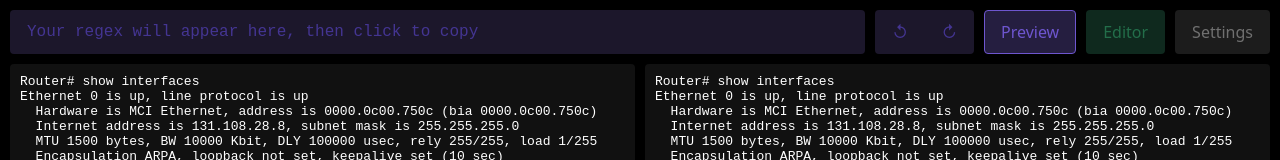
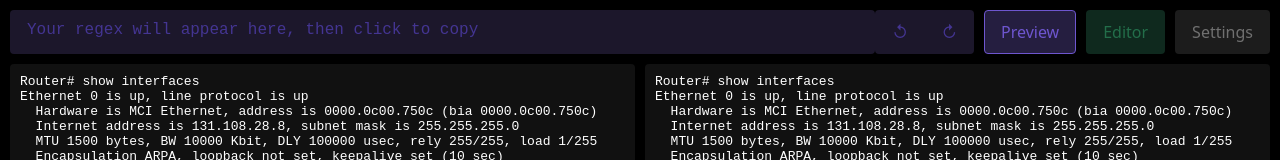
Before and after one commit to ricardocasares/regexgen, a React (Vite) app: page / in a window 1280 px wide. Shown: the top 160 px of the page. Built offline with nearby package versions, Linux system fonts and the light colour scheme; what react-string-replace-recursively would draw is missing.

Commit message:
better stack component

```diff
--- a/src/components/App/App.tsx
+++ b/src/components/App/App.tsx
@@ -17,10 +17,10 @@ export default function App() {
 
   return (
     <CoreProvider>
-      <Stack vh ps sm>
-        <Stack h sm className={css.sticky}>
+      <Stack vh ps gap="sm">
+        <Stack h className={css.sticky}>
           <ReExp />
-          <Stack h sm start>
+          <Stack h gap="sm" start>
             <TimeTravel />
             <Toggle
               on={previewOn}
@@ -42,7 +42,7 @@ export default function App() {
           </Stack>
         </Stack>
         {settingsOn && <Settings />}
-        <Stack f h sm>
+        <Stack f h gap="sm">
           <Workbench />
           {previewOn && <Preview />}
           {debuggerOn && <Debug />}
--- a/src/components/Button/Button.tsx
+++ b/src/components/Button/Button.tsx
@@ -1,5 +1,6 @@
 import clx from "clsx";
 import { HTMLAttributes, ReactNode } from "react";
+import { Stack } from "../Stack";
 import css from "./button.module.css";
 
 export type Button = {
@@ -9,7 +10,8 @@ export type Button = {
   success?: boolean;
   danger?: boolean;
   children: ReactNode;
-} & HTMLAttributes<HTMLButtonElement>;
+} & Stack<"button"> &
+  HTMLAttributes<HTMLButtonElement>;
 
 export function Button({
   className,
@@ -20,7 +22,8 @@ export function Button({
   ...props
 }: Button) {
   return (
-    <button
+    <Stack
+      as="button"
       {...props}
       className={clx(className, css.button, {
         [css.primary]: primary,
@@ -30,6 +33,6 @@ export function Button({
       })}
     >
       {props.children}
-    </button>
+    </Stack>
   );
 }
--- a/src/components/Preview/Preview.tsx
+++ b/src/components/Preview/Preview.tsx
@@ -38,7 +38,7 @@ export function Preview() {
     );
   } catch (err: any) {
     return (
-      <Stack f rs sm ps className={clx([css.preview, css.error])}>
+      <Stack f rs gap="sm" ps className={clx([css.preview, css.error])}>
         <Text as="h3">That's not gonna fly!</Text>
         <Text>{(err && err?.message) || "Something went wrong"}</Text>
       </Stack>
--- a/src/components/Stack/Stack.tsx
+++ b/src/components/Stack/Stack.tsx
@@ -1,16 +1,16 @@
 import clx from "clsx";
 import css from "./stack.module.css";
-import { HTMLAttributes, ReactNode } from "react";
+import { ComponentPropsWithoutRef, ElementType, ReactNode } from "react";
 
-export type Stack = {
+type Gap = "sm" | "md" | "lg";
+
+export type Stack<T extends ElementType> = {
+  as?: T;
+  gap?: Gap;
   f?: boolean;
   p?: boolean;
   v?: boolean;
   h?: boolean;
-  s?: boolean;
-  sm?: boolean;
-  md?: boolean;
-  lg?: boolean;
   ps?: boolean;
   pm?: boolean;
   pl?: boolean;
@@ -22,18 +22,22 @@ export type Stack = {
   stretch?: boolean;
   className?: string;
   children?: ReactNode;
-} & HTMLAttributes<HTMLDivElement>;
+};
 
-export function Stack({ children, className = "", ...props }: Stack) {
+export function Stack<T extends ElementType = "div">({
+  as,
+  className,
+  ...props
+}: Stack<T> & Omit<ComponentPropsWithoutRef<T>, keyof Stack<T>>) {
+  const Component = as || "div";
   return (
-    <div
+    <Component
+      {...props}
       className={clx([css.stack, className], {
         [css.f]: props.f,
         [css.v]: props.v,
         [css.h]: props.h,
-        [css.sm]: props.sm,
-        [css.md]: props.md,
-        [css.lg]: props.lg,
+        [css[props.gap]]: props.gap,
         [css.ps]: props.ps,
         [css.pm]: props.pm,
         [css.pl]: props.pl,
@@ -44,8 +48,6 @@ export function Stack({ children, className = "", ...props }: Stack) {
         [css.center]: props.center,
         [css.stretch]: props.stretch,
       })}
-    >
-      {children}
-    </div>
+    />
   );
 }
```
Also changed, not shown: src/components/Settings/Settings.tsx (+17 -16 lines).
